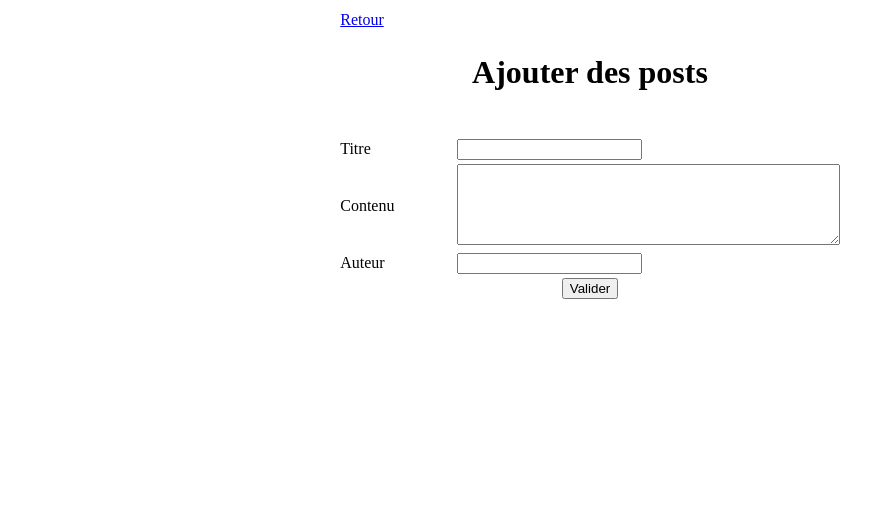
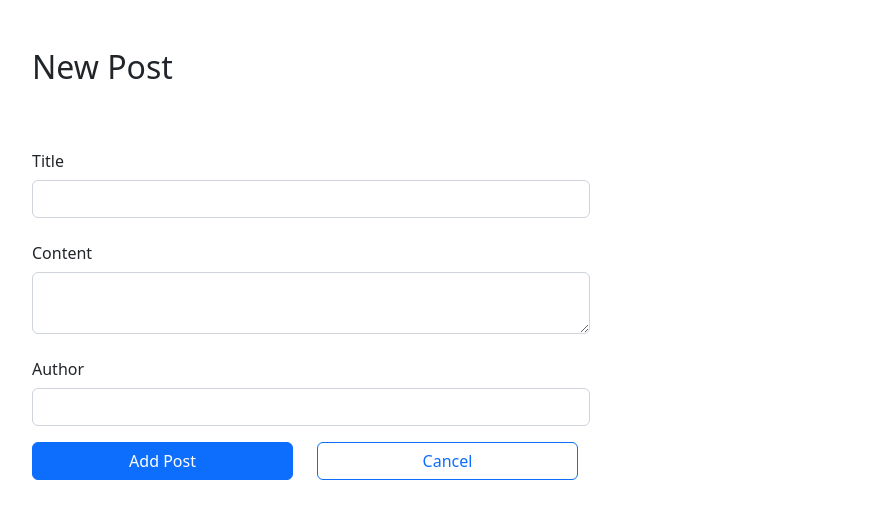
Before and after one commit to blackstarsama/Back-Office, a PHP site: page /addposts.php in a window 1280 px wide. Shown: the top 519 px of the page, without its empty margins (50-921 px from the left). Run offline with PHP 8.4, Linux system fonts and the light colour scheme; data that the repository does not hold is empty.

Commit message:
chore
Nettoyage du code;

```diff
--- a/Public/addposts.php
+++ b/Public/addposts.php
@@ -1,68 +1,127 @@
 <?php
-include 'connect.php';
+require_once('connect.php');
 ?>
 <!DOCTYPE html>
-<html lang="en">
+<html lang="fr">
+
 <head>
   <meta charset="UTF-8">
   <meta http-equiv="X-UA-Compatible" content="IE=edge">
   <meta name="viewport" content="width=device-width, initial-scale=1.0">
-    <title>Backoffice Add Posts</title>
+  <link href="https://cdn.jsdelivr.net/npm/bootstrap@5.2.3/dist/css/bootstrap.min.css" rel="stylesheet" integrity="sha384-rbsA2VBKQhggwzxH7pPCaAqO46MgnOM80zW1RWuH61DGLwZJEdK2Kadq2F9CUG65" crossorigin="anonymous">
+  <script defer src="https://cdn.jsdelivr.net/npm/bootstrap@5.3.0-alpha1/dist/js/bootstrap.bundle.min.js" integrity="sha384-w76AqPfDkMBDXo30jS1Sgez6pr3x5MlQ1ZAGC+nuZB+EYdgRZgiwxhTBTkF7CXvN" crossorigin="anonymous"></script>
+  <title>Post Add</title>
 </head>
+
 <body>
-<form name="form1" method="post" action="">
-  <table width="40%" border="0" align="center">
-  <tr>
-    <td width="37%"><a href="backoffice.php">Retour</a></td>
-    <td width="32%"></td>
+  <div class="container my-5">
+    <h2>New Post</h2>
+    <br>
+    <br>
 
-  </tr>
-    <tr>
-      <td colspan="2" align="center"><h1>Ajouter des posts</h1></td>
-    </tr>
+    <?php
+    if (!empty($errorMessage)) {
+      echo "
+        <div class='alert alert-warning alert-dismissible fade show' role='alert'>
+          <strong>$errorMessage</strong>
+          <button type='button' class='btn-close' data-bs-dismiss='alert' aria-label='close'></button>
+        </div>
+        ";
+    }
+    ?>
 
-    <tr>
-      <td width="24%">&nbsp;</td>
-      <td width="76%">&nbsp;</td>
-    </tr>
-    <tr>
-      <td>Titre</td>
-      <td><label for="textfield3"></label>
-      <input type="text" name="title" id="textfield3"></td>
-    </tr>
-    <tr>
-      <td>Contenu</td>
-      <td><label for="textarea"></label>
-      <textarea name="content" id="textarea" cols="45" rows="5"></textarea></td>
-    </tr>
-    <tr>
-      <td>Auteur</td>
-      <td><label for="textfield4"></label>
-      <input type="text" name="auteur" id="textfield4"></td>
-    </tr>
-    <tr>
-      <td colspan="2" align="center"><input type="submit" name="button" id="button" value="Valider"></td>
-    </tr>
-  </table>
+    <form action="post">
+      <div class="mb-3">
+        <label class="col sm-3 col-form-label">Title</label>
+        <div class="col-sm-6">
+          <input type="text" class="form-control" name="title" value="<?php echo $title ?>">
+        </div>
+      </div>
+      <div class="mb-3">
+        <label class="col sm-3 col-form-label">Content</label>
+        <div class="col-sm-6">
+          <textarea class="form-control" name="content" value="<?php echo $content ?>"></textarea>
+        </div>
+      </div>
+      <div class="mb-3">
+        <label class="col sm-3 col-form-label">Author</label>
+        <div class="col-sm-6">
+          <input type="text" class="form-control" name="author" value="<?php echo $author ?>">
+        </div>
+      </div>
+
+      <?php
+      if (!empty($successMessage)) {
+        echo "
+      <div class='row mb-3'>
+        <div class='alert alert-warning alert-dismissible fade show' role='alert'>
+          <strong>$successMessage</strong>
+          <button type='button' class='btn-close' data-bs-dismiss='alert' aria-label='close'></button>
+        </div>
+      </div>
+        ";
+      }
+      ?>
+
+      <div class="row mb-3">
+        <div class=" col-sm-3 d-grid">
+          <button type="submit" class="btn btn-primary">Add Post</button>
+        </div>
+        <div class=" col-sm-3 d-grid">
+          <a class="btn btn-outline-primary" href="./index.php" role="button">Cancel</a>
+        </div>
+      </div>
     </form>
+  </div>
   <?php
-//Recuperation champs
-$title=$_POST['title'];
-$content=$_POST['content'];
-$auteur=$_POST['auteur'];
-$dateadd=date("Y-m-d H:i:s");
 
-if (isset($_POST['button'])) {
-	if ($title=='' or $content=='' or $auteur=='') {
-	echo "<h2><font color=red>Tous les champs sont obligatoires!</h2></font>";
+  $title = "";
+  $content = "";
+  $author = "";
+
+  $successMessage = "";
+  $errorMessage = "";
+
+
+  if ($_SERVER['REQUEST_METHOD'] == 'POST') {
+    $title = $_POST['title'];
+    $content = $_POST['content'];
+    $author = $_POST['author'];
+    $date = date('y-m-d');
+
+    do {
+      # code...
+      if (empty($title) || empty($content) || empty($author)) {
+        # code...
+        $errorMessage = "All the fields are required";
+        break;
       }
 
-	else{
-		$req="insert into posts(title,content,author,dateadd) values('$title','$content','$auteur','$dateadd')";
-		mysql_query($req) or die('Erreur de requette'.mysql_error());
-		echo "<h2><font color=green>Post ajout&eacute; avec succ&egrave;s!</h2></font>";
+      $req = "INSERT INTO `liste` (title, content, author, dateadd) VALUES ('$title', '$content', '$author', '$dateadd')";
+      $sql = $bdd->prepare($req);
+      $sql->execute();
+
+      if (!($sql->execute())) {
+        $errorMessage = "Invalid query";
+        break;
       }
+
+      $title = "";
+      $content = "";
+      $author = "";
+
+
+
+      $successMessage = "Post added correctly";
+
+      header("location: ./index.php");
+      exit;
+    } while (false);
   }
+
+  require_once('close.php');
   ?>
+
 </body>
+
 </html>
--- /dev/null
+++ b/Public/close.php
@@ -0,0 +1,2 @@
+<?php
+$db = null;
```
Also changed, not shown: Public/backoffice.php (+2 -6 lines), Public/backoffice.sql (added, +64 -0 lines), Public/editpost.php (+4 -8 lines), Public/index.php (+47 -33 lines). Lines whose indentation alone changed are shown as unchanged.
